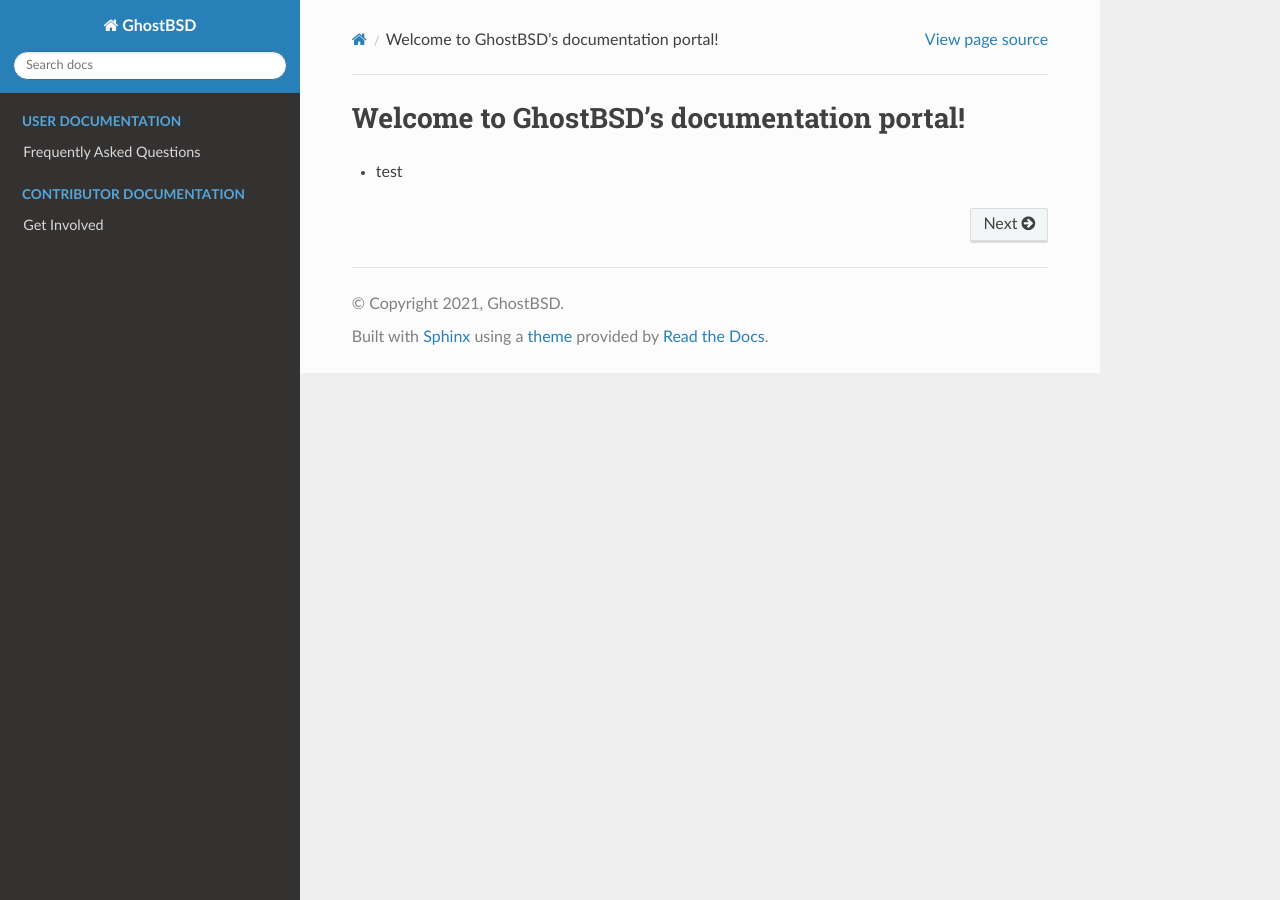
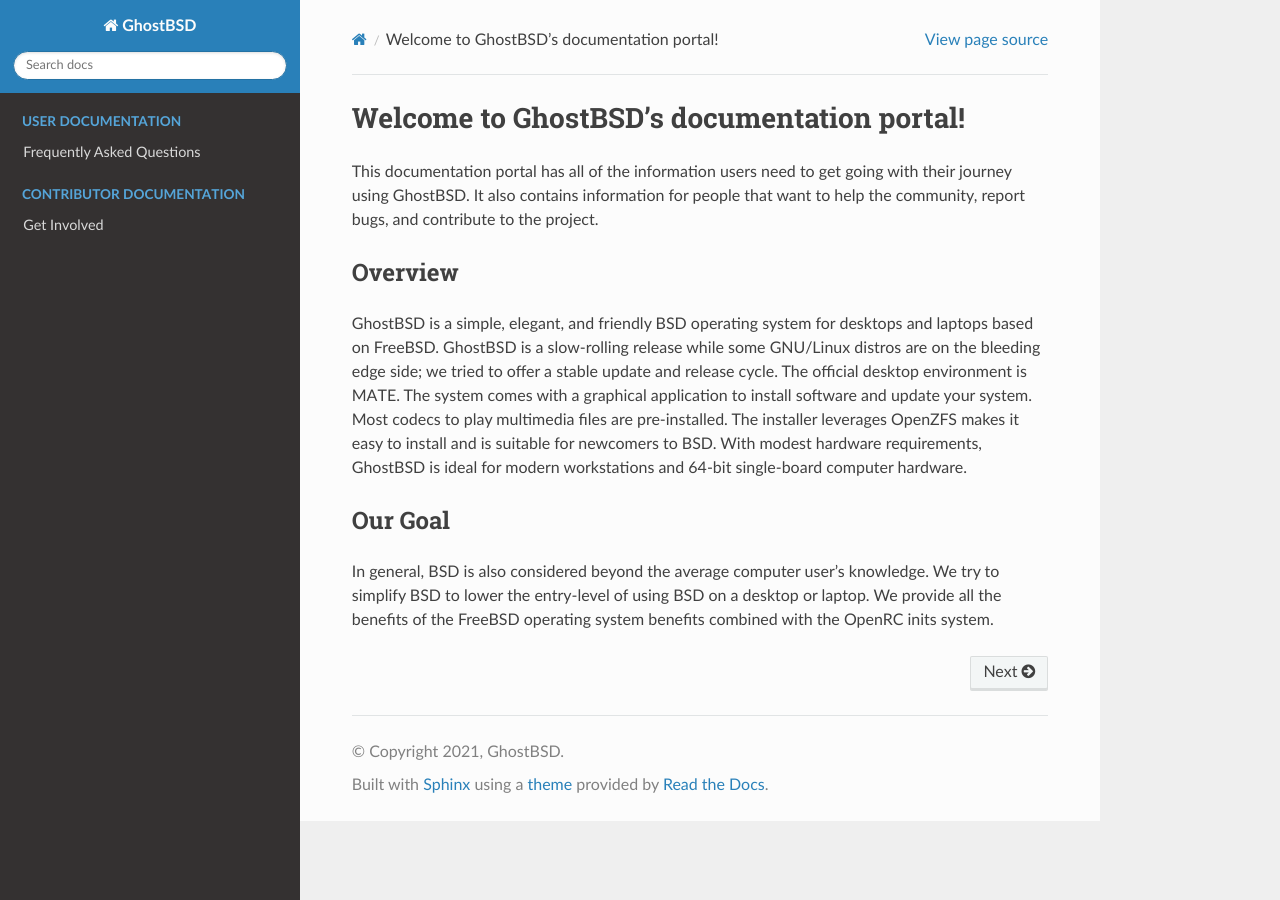
Before and after one commit to ghostbsd/documentation, a Sphinx documentation site: the page built from source/index.md, in a window 1280 px wide. Built offline with Sphinx 7.4.7 and the Read the Docs theme 2.0.0, drawn with Linux system fonts in a browser that asks for light colours.

Commit message:
adding inital text to index.md

````diff
--- a/source/index.md
+++ b/source/index.md
@@ -1,8 +1,15 @@
 Welcome to GhostBSD's documentation portal!
 ===========================================
 
+This documentation portal has all of the information users need to get going with their journey using GhostBSD. It also contains information for people that want to help the community, report bugs, and contribute to the project.
 
-* test
+## Overview
+
+GhostBSD is a simple, elegant, and friendly BSD operating system for desktops and laptops based on FreeBSD. GhostBSD is a slow-rolling release while some GNU/Linux distros are on the bleeding edge side; we tried to offer a stable update and release cycle. The official desktop environment is MATE. The system comes with a graphical application to install software and update your system. Most codecs to play multimedia files are pre-installed. The installer leverages OpenZFS makes it easy to install and is suitable for newcomers to BSD. With modest hardware requirements, GhostBSD is ideal for modern workstations and 64-bit single-board computer hardware.
+
+## Our Goal
+
+In general, BSD is also considered beyond the average computer user's knowledge. We try to simplify BSD to lower the entry-level of using BSD on a desktop or laptop. We provide all the benefits of the FreeBSD operating system benefits combined with the OpenRC inits system.
 
 
 ```{toctree}
````
